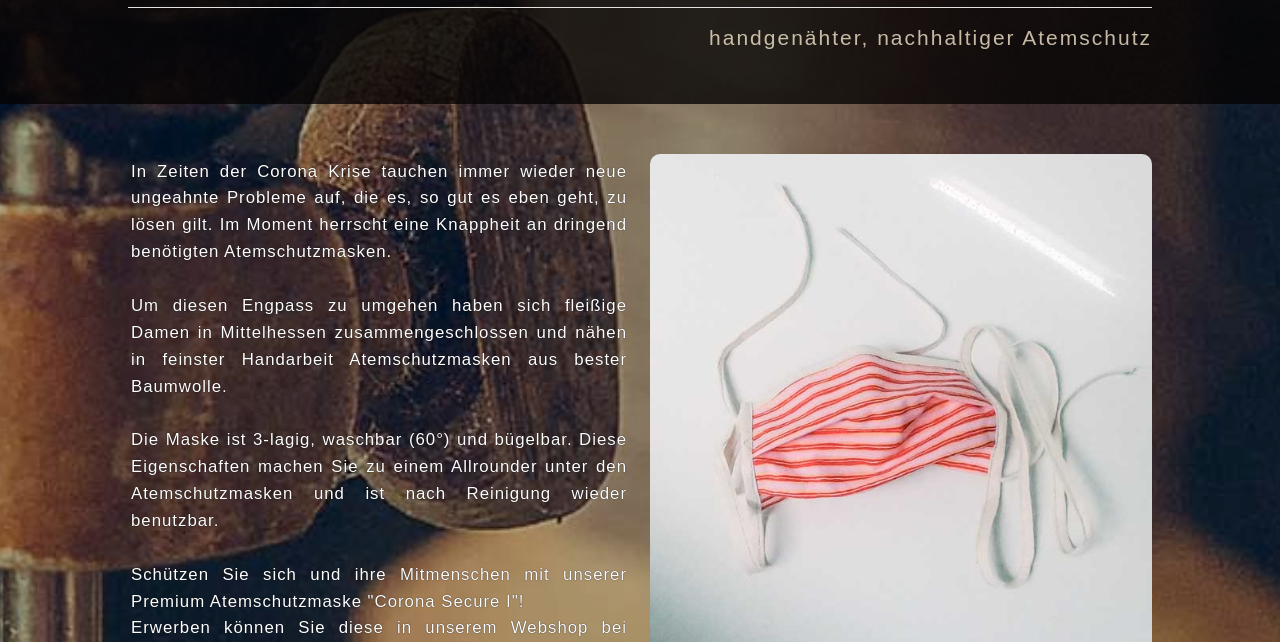
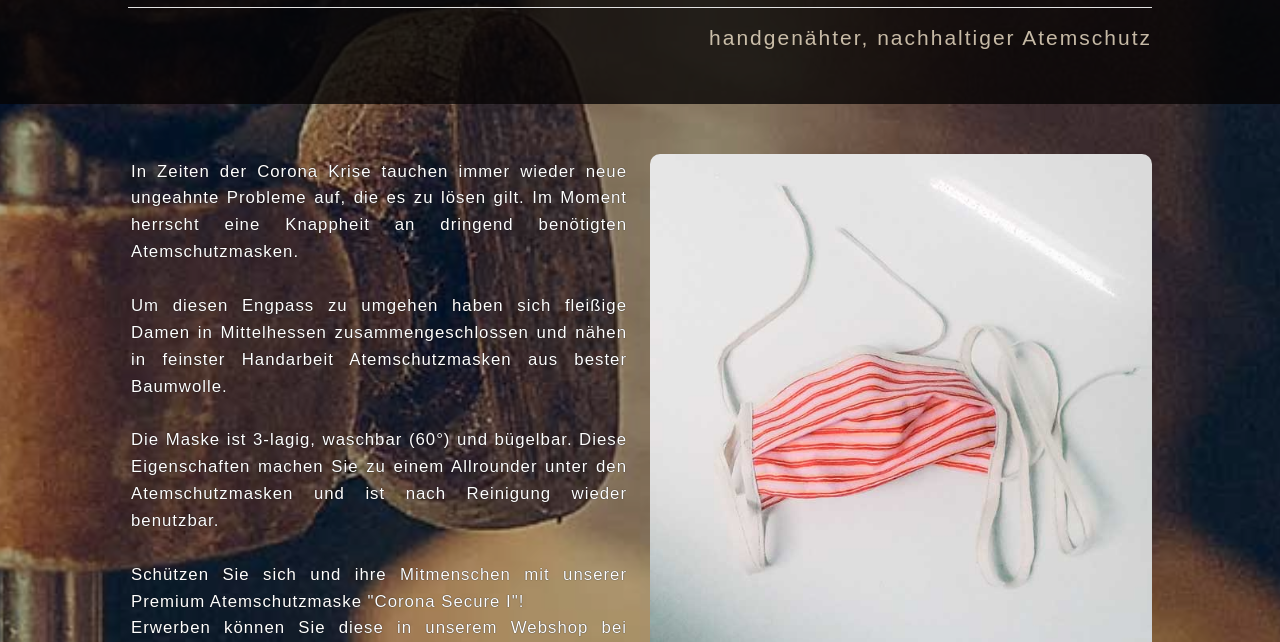
Before and after one commit to Avoelk/Corona-Secure, a plain HTML site: page index.html in a window 1280 px wide. Shown: the part 137-779 px from the top of the page. Drawn offline with Linux system fonts and the light colour scheme; a script that the page names is missing.

Commit message:
text verändert

```diff
--- a/index.html
+++ b/index.html
@@ -45,14 +45,14 @@
       <div class="container">
         <div class="dual-grid">
           <div class="left">
-           <p>In Zeiten der Corona Krise tauchen immer wieder neue ungeahnte Probleme auf, die es, so gut es eben geht, zu lösen gilt. Im Moment herrscht eine Knappheit an dringend benötigten Atemschutzmasken.
+           <p>In Zeiten der Corona Krise tauchen immer wieder neue ungeahnte Probleme auf, die es zu lösen gilt. Im Moment herrscht eine Knappheit an dringend benötigten Atemschutzmasken.
 		   <br><br>Um diesen Engpass zu umgehen haben sich fleißige Damen in Mittelhessen zusammengeschlossen und nähen in feinster Handarbeit Atemschutzmasken aus bester Baumwolle.
 		   <br><br>
 		   Die Maske ist 3-lagig, waschbar (60°) und bügelbar. Diese Eigenschaften machen Sie zu einem Allrounder unter den Atemschutzmasken und ist nach Reinigung wieder benutzbar.
 		   <br><br>Schützen Sie sich und ihre Mitmenschen mit unserer Premium Atemschutzmaske "Corona Secure I"!
+		   <br>Erwerben können Sie diese in unserem Webshop bei Amazon. Zur direkten Weiterleitung klicken Sie bitte<a class="extern" href="/impressum.html" target="_blank">hier</a>.
+			</p>
 
-			<br>Erwerben können Sie diese in unserem Webshop bei Amazon. Zur direkten Weiterleitung klicken Sie bitte<a class="extern" href="/impressum.html" target="_blank">hier</a>.
-			</p>
 		   </div>
 
 		    <div class="video right">
```
